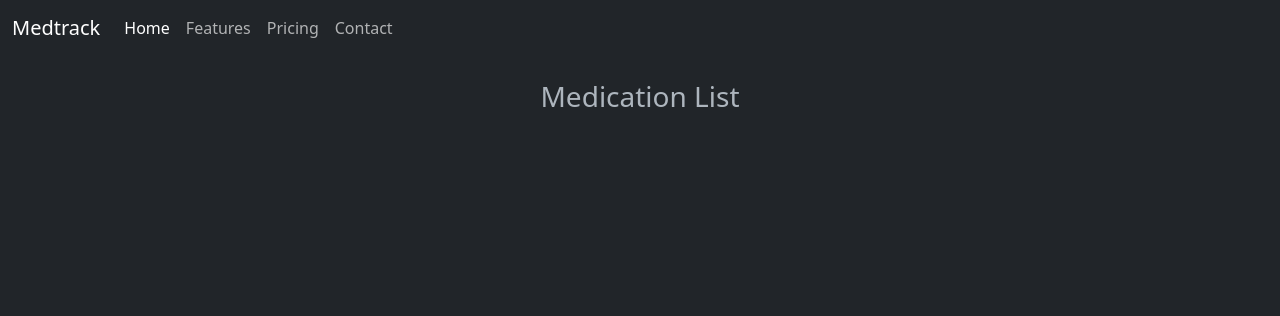
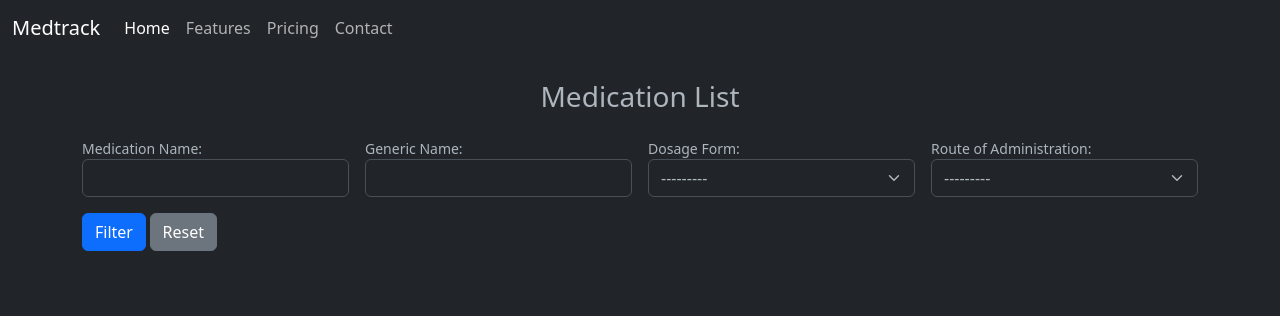
Before and after one commit to Daddycode11/MedTrack, a Django app: page /medications/list/ in a window 1280 px wide. Shown: the top 316 px of the page. Run offline with Django 5.2, Linux system fonts and the light colour scheme; data that the repository does not hold is empty; some libraries are stand-ins or nearby versions.

Commit message:
Add filters

```diff
--- /dev/null
+++ b/medtrack/medications/filters.py
@@ -0,0 +1,12 @@
+import django_filters
+from .models import Medication
+
+class MedicationFilter(django_filters.FilterSet):
+    name = django_filters.CharFilter(lookup_expr='icontains', label="Medication Name")
+    generic_name = django_filters.CharFilter(field_name='generic_name__name', lookup_expr='icontains', label="Generic Name")
+    dosage_form = django_filters.ChoiceFilter(choices=Medication.DOSAGE_FORM_CHOICES, label="Dosage Form")
+    route_of_administration = django_filters.ChoiceFilter(choices=Medication.ROUTE_OF_ADMINISTRATION_CHOICES, label="Route of Administration")
+
+    class Meta:
+        model = Medication
+        fields = ['name', 'generic_name', 'dosage_form', 'route_of_administration']
--- a/medtrack/medications/views.py
+++ b/medtrack/medications/views.py
@@ -1,22 +1,29 @@
 from django.shortcuts import render, get_object_or_404
 from django.db.models import Count
+from django_filters.views import FilterView
 from .models import Medication, MedicationPrescription
+from .filters import MedicationFilter
 
 def medication_list(request):
     """
-    View function to display a list of medications grouped by medication type.
+    View function to display a list of medications grouped by medication type with filters.
     """
     medications = Medication.objects.select_related('generic_name__medication_type').annotate(
         prescription_count=Count('medicationprescription')
     )
+    medication_filter = MedicationFilter(request.GET, queryset=medications)
+
     grouped_medications = {}
-    for medication in medications:
+    for medication in medication_filter.qs:
         medication_type = medication.generic_name.medication_type.name
         if medication_type not in grouped_medications:
             grouped_medications[medication_type] = []
         grouped_medications[medication_type].append(medication)
 
-    return render(request, 'medications/medication_list.html', {'grouped_medications': grouped_medications})
+    return render(request, 'medications/medication_list.html', {
+        'grouped_medications': grouped_medications,
+        'filter': medication_filter,
+    })
 
 def prescription_list(request, medication_id):
     """
--- a/medtrack/templates/medications/medication_list.html
+++ b/medtrack/templates/medications/medication_list.html
@@ -1,4 +1,6 @@
 {% extends "base.html" %}
+
+{% load widget_tweaks %}
 
 {% block title %}
 Medication List
@@ -7,6 +9,35 @@ Medication List
 {% block content %}
 <div class="container mt-4">
     <h1 class="h3 text-center mb-4">Medication List</h1>
+
+    <!-- Filter Form -->
+    <div class="pb-4">
+        <form method="get" class="mb-4 form-inline small mb-3">
+            <div class="row g-3">
+                <div class="col-md-3">
+                    {{ filter.form.name.label_tag }}
+                    {{ filter.form.name|add_class:"form-control" }}
+                </div>
+                <div class="col-md-3">
+                    {{ filter.form.generic_name.label_tag }}
+                    {{ filter.form.generic_name|add_class:"form-control" }}
+                </div>
+                <div class="col-md-3">
+                    {{ filter.form.dosage_form.label_tag }}
+                    {{ filter.form.dosage_form|add_class:"form-select" }}
+                </div>
+                <div class="col-md-3">
+                    {{ filter.form.route_of_administration.label_tag }}
+                    {{ filter.form.route_of_administration|add_class:"form-select" }}
+                </div>
+            </div>
+            <div class="mt-3">
+                <button type="submit" class="btn btn-primary">Filter</button>
+                <a href="{% url 'medications:medication_list' %}" class="btn btn-secondary">Reset</a>
+            </div>
+        </form>
+    </div>
+
     <div class="accordion" id="medicationAccordion">
         {% for medication_type, medications in grouped_medications.items %}
         <div class="accordion-item">
```
